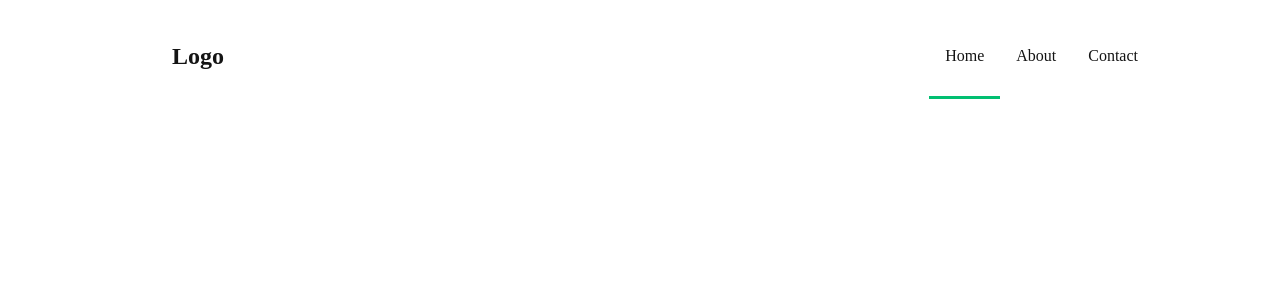
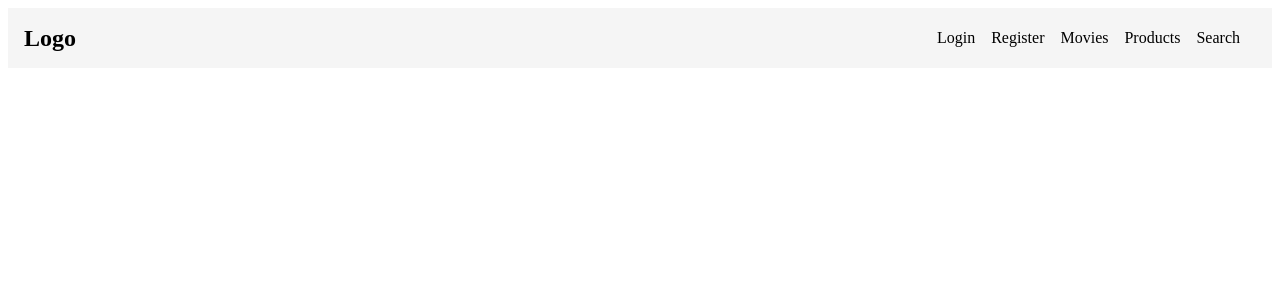
Before and after one commit to 01Hari01/reacthandson, a React (Create React App) app: page / in a window 1280 px wide. Shown: the top 300 px of the page. Built offline with nearby package versions, Linux system fonts and the light colour scheme.

Commit message:
Dividing the search into tabs

```diff
--- a/src/App.js
+++ b/src/App.js
@@ -1,7 +1,7 @@
 import React from 'react';
 import { BrowserRouter as Router, Routes, Route } from 'react-router-dom';
 import Home from './components/pages/Home';
-import About from "./components/pages/About";
+import About from "./components/pages/Search/About";
 import Navbar from "./components/Navbar/Navbar";
 
 
--- a/src/components/Navbar/Navbar.js
+++ b/src/components/Navbar/Navbar.js
@@ -1,37 +1,49 @@
-import React, { useState } from 'react';
-import { FaBars } from 'react-icons/fa';
-import { Nav, NavbarContainer, NavLogo, MobileIcon, NavMenu, NavItem, NavLinks } from './NavbarElements';
-import Sidebar from "./SideNavbar";
+import { Link } from "react-router-dom";
+import styled from "styled-components";
 
 const Navbar = () => {
-    const [isOpen, setIsOpen] = useState(false);
-    const toggleSidebar = () => {
-        setIsOpen(!isOpen);
-    };
+    return (
+        <Nav>
+            <Logo>
+                <Link to="/">Logo</Link>
+            </Logo>
+            <NavLinks>
+                <NavLink to="/login">Login</NavLink>
+                <NavLink to="/register">Register</NavLink>
+                <NavLink to="/movies">Movies</NavLink>
+                <NavLink to="/products">Products</NavLink>
+                <NavLink to="/about">Search</NavLink>
+            </NavLinks>
+        </Nav>
+    );
+};
 
-    return (
-        <>
-            <Nav>
-                <NavbarContainer>
-                    <NavLogo to="/">Logo</NavLogo>
-                    <MobileIcon onClick={toggleSidebar}>
-                        <FaBars/>
-                    </MobileIcon>
-                    <NavMenu>
-                        <NavItem>
-                            <NavLinks to="/">Home</NavLinks>
-                        </NavItem>
-                        <NavItem>
-                            <NavLinks to="/about">About</NavLinks>
-                        </NavItem>
-                        <NavItem>
-                            <NavLinks to="/contact">Contact</NavLinks>
-                        </NavItem>
-                    </NavMenu>
-                </NavbarContainer>
-            </Nav>
-            <Sidebar isOpen={isOpen} toggleSidebar={toggleSidebar}/>
-        </>
-    );
-}
+const Nav = styled.nav`
+  display: flex;
+  align-items: center;
+  justify-content: space-between;
+  background-color: #f5f5f5;
+  height: 60px;
+  padding: 0 1rem;
+`;
+
+const Logo = styled.div`
+  font-weight: bold;
+  font-size: 1.5rem;
+  & > a {
+    text-decoration: none;
+    color: black;
+  }
+`;
+
+const NavLinks = styled.div`
+  display: flex;
+`;
+
+const NavLink = styled(Link)`
+  text-decoration: none;
+  color: black;
+  margin-right: 1rem;
+`;
+
 export default Navbar;
--- a/src/components/pages/About.js
+++ /dev/null
@@ -1,77 +0,0 @@
-import React,{useState} from 'react';
-import {
-    Paper,
-    TableContainer,
-    TableHead,
-    TextField,
-    Table,
-    TableRow,
-    TableCell,
-    Container,
-    TableBody, InputAdornment
-} from "@mui/material";
-import SearchIcon from '@mui/icons-material/Search';
-import axios from 'axios';
-
-// API KEY:http://www.omdbapi.com/?i=tt3896198&apikey=4af4548c
-const About=()=>{
-    const [searchResults,setSearchResults]=useState([]);
-    const handleSubmit = async (e) => {
-        e.preventDefault();
-        const response = await axios.get(
-            `http://www.omdbapi.com/?s=${searchQuery}&apikey=4af4548c`
-        );
-        console.log("inside handle submit",response);
-        setSearchResults(response.data.Search);
-    };
-    const [searchQuery,setSearchQuery]= useState('');
-    return(
-        <Container>
-            <h1>About</h1>
-            <form onSubmit={handleSubmit}>
-                <TextField
-                    fullWidth
-                    variant="outlined"
-                    value={searchQuery}
-                    onChange={(e) => setSearchQuery(e.target.value)}
-                    onKeyDown={(e) => {
-                        if (e.key === 'Enter') {
-                            handleSubmit();
-                        }
-                    }}
-                    InputProps={{
-                        endAdornment: (
-                            <InputAdornment position="end">
-                                <SearchIcon onClick={handleSubmit} />
-                            </InputAdornment>
-                        )
-                    }}
-                />
-
-            </form>
-                   <TableContainer component={Paper}>
-                       <Table sx={{}}>
-                           <TableHead>
-                               <TableRow>
-                                   <TableCell>Title</TableCell>
-                                   <TableCell>Year</TableCell>
-                                   <TableCell>Type</TableCell>
-                               </TableRow>
-                           </TableHead>
-                          <TableBody>
-                              {searchResults && searchResults.map((item, index) => (
-                                  <TableRow key={index}>
-                                      <TableCell>{item.Title}</TableCell>
-                                      <TableCell>{item.Year}</TableCell>
-                                      <TableCell>{item.Type}</TableCell>
-                                      </TableRow>
-                              ))}
-                          </TableBody>
-                       </Table>
-
-                   </TableContainer>
-
-        </Container>
-    )
-}
-export default About;
--- /dev/null
+++ b/src/components/pages/Search/About.js
@@ -0,0 +1,123 @@
+import React, {useEffect, useState} from "react";
+import {Link} from "react-router-dom";
+import {
+    Paper,
+    TableContainer,
+    TableHead,
+    TextField,
+    Table,
+    TableRow,
+    TableCell,
+    Container,
+    TableBody,
+    InputAdornment,
+    Tabs,
+    Tab,
+    createTheme,
+} from "@mui/material";
+import SearchIcon from "@mui/icons-material/Search";
+import axios from "axios";
+import { ThemeProvider } from "@mui/material/styles";
+import SouthIndian from "./TypesOfMovies/SouthIndian";
+import Hindi from "./TypesOfMovies/Hindi";
+import English from "./TypesOfMovies/English";
+
+// API KEY:http://www.omdbapi.com/?i=tt3896198&apikey=4af4548c
+const About = () => {
+    const theme = createTheme({
+        palette: {
+            primary: {
+                main: "#0086FF",
+            },
+        },
+    });
+    const [searchResults, setSearchResults] = useState([]);
+    const [language, setLanguage] = useState(0);
+    const languageOptions = ["English", "Hindi", "SouthIndian"];
+
+    const handleSubmit = async (e) => {
+        e.preventDefault();
+        const response = await axios.get(
+            `http://www.omdbapi.com/?s=${searchQuery}&apikey=4af4548c`
+        );
+        console.log("inside handle submit", response);
+        setSearchResults(response.data.Search);
+    };
+
+    const [searchQuery, setSearchQuery] = useState("");
+    const handleLanguageChange = (_, newValue) => {
+        setLanguage(newValue);
+    };
+    const getComponentBasedOnLanguage = () => {
+        console.log("inside getComponentBasedOnLanguage", language);
+        switch (language) {
+            case 0:
+                return <English />;
+            case 1:
+                return <Hindi />;
+            case 2:
+                return <SouthIndian />;
+            default:
+                return null;
+        }
+    };
+useEffect(()=>{
+    getComponentBasedOnLanguage()
+},[language])
+    return (
+        <Container>
+            <h1>About</h1>
+            <ThemeProvider theme={theme}>
+                <Tabs value={language} onChange={handleLanguageChange}>
+                    {languageOptions.map((option, index) => (
+                        <Tab key={index} label={<Link to={`/about/${option}`}>{option}</Link>} value={index} />
+                    ))}
+
+                </Tabs>
+            </ThemeProvider>
+            <form onSubmit={handleSubmit}>
+                <TextField
+                    fullWidth
+                    variant="outlined"
+                    value={searchQuery}
+                    onChange={(e) => setSearchQuery(e.target.value)}
+                    onKeyDown={(e) => {
+                        if (e.key === "Enter") {
+                            handleSubmit(e);
+                        }
+                    }}
+                    InputProps={{
+                        endAdornment: (
+                            <InputAdornment position="end">
+                                <SearchIcon onClick={handleSubmit} />
+                            </InputAdornment>
+                        ),
+                    }}
+                />
+            </form>
+            <TableContainer component={Paper}>
+                <Table>
+                    <TableHead>
+                        <TableRow>
+                            <TableCell>Title</TableCell>
+                            <TableCell>Year</TableCell>
+                            <TableCell>Type</TableCell>
+                        </TableRow>
+                    </TableHead>
+                    <TableBody>
+                        {searchResults &&
+                            searchResults.map((item, index) => (
+                                <TableRow key={index}>
+                                    <TableCell>{item.Title}</TableCell>
+                                    <TableCell>{item.Year}</TableCell>
+                                    <TableCell>{item.Type}</TableCell>
+                                </TableRow>
+                            ))}
+                    </TableBody>
+                </Table>
+            </TableContainer>
+        </Container>
+    );
+};
+
+export default About;
--- /dev/null
+++ b/src/components/pages/Search/TypesOfMovies/English.js
@@ -0,0 +1,12 @@
+import React from 'react';
+import {Container, Typography} from "@mui/material";
+
+function English() {
+    return (
+        <Container>
+            <Typography variant="h4">Enter the Dragon</Typography>
+        </Container>
+    );
+}
+
+export default English;
--- /dev/null
+++ b/src/components/pages/Search/TypesOfMovies/Hindi.js
@@ -0,0 +1,9 @@
+import React from 'react';
+
+function Hindi(props) {
+    return (
+        <div></div>
+    );
+}
+
+export default Hindi;
--- /dev/null
+++ b/src/components/pages/Search/TypesOfMovies/SouthIndian.js
@@ -0,0 +1,9 @@
+import React from 'react';
+
+function SouthIndian(props) {
+    return (
+        <div></div>
+    );
+}
+
+export default SouthIndian;
```
Also changed, not shown: src/components/pages/Search/StyledTab.js (added, +15 -0 lines), src/components/pages/Search/LanguageOptions.js (added).
